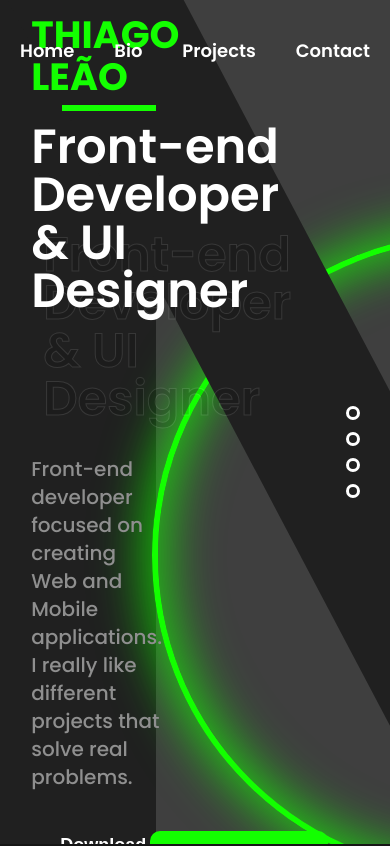
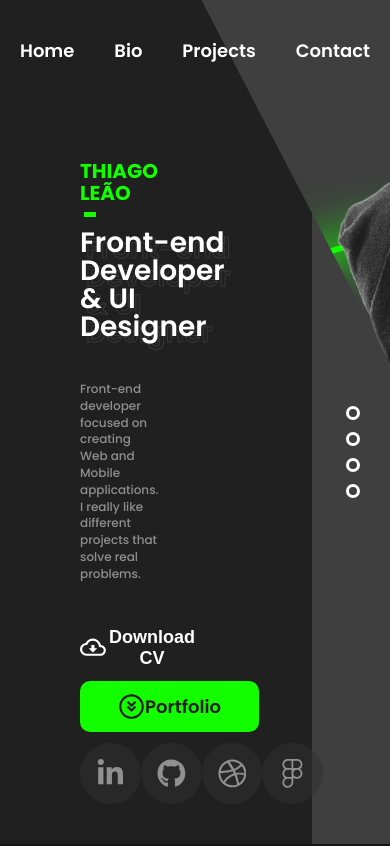
Before and after one commit to ThiagoLeaoDev/Portfolio_old, a Next.js app: page / in a window 390 px wide. Shown: the top 846 px of the page. Built offline with nearby package versions, Linux system fonts and the light colour scheme.

Commit message:
responsivity hero section

```diff
--- a/pages/index.js
+++ b/pages/index.js
@@ -7,7 +7,7 @@ import {
   HiOutlineMail,
   HiOutlineLocationMarker,
 } from "react-icons/hi";
-import { FaInstagram, FaGithub, FaDribbble, FaBehance } from "react-icons/fa";
+import { FaLinkedinIn, FaGithub, FaDribbble, FaFigma } from "react-icons/fa";
 import { BiCodeBlock, BiLayout, BiMobile, BiRocket } from "react-icons/bi";
 
 import * as SC from "../styles/mainStyle";
@@ -51,19 +51,13 @@ export default function Home() {
         <SC.CircleNav to="projects" spy={true} smooth={true} />
         <SC.CircleNav to="contact" spy={true} smooth={true} />
       </SC.ContainerNavigationRight>
-      <SC.ContainerMainBG>
-        <SC.LeftBG></SC.LeftBG>
-        <SC.RightBG></SC.RightBG>
-      </SC.ContainerMainBG>
+
       <SC.SectionHero id="home">
+        <SC.GroupLeftRight>
           <SC.ContainerLeft>
-          <SC.ContentLeft>
             <SC.Name>THIAGO LEÃO</SC.Name>
             <SC.Line />
             <SC.TitleMain>Front-end Developer &amp; UI Designer</SC.TitleMain>
-            <SC.TitleMainStroke>
-              Front-end Developer &amp; UI Designer
-            </SC.TitleMainStroke>
             <SC.Description>
               Front-end developer focused on creating Web and Mobile
               applications. I really like different projects that solve real
@@ -81,7 +75,7 @@ export default function Home() {
             </SC.ContainerButtonsMain>
             <SC.ContainerSocial>
               <SC.CircleSocial>
-                <FaInstagram color="white" size="1.8em" />
+                <FaLinkedinIn color="white" size="1.8em" />
               </SC.CircleSocial>
               <SC.CircleSocial>
                 <FaGithub color="white" size="1.8em" />
@@ -90,11 +84,9 @@ export default function Home() {
                 <FaDribbble color="white" size="1.8em" />
               </SC.CircleSocial>
               <SC.CircleSocial>
-                <FaBehance color="white" size="1.8em" />
+                <FaFigma color="white" size="1.8em" />
               </SC.CircleSocial>
             </SC.ContainerSocial>
-          </SC.ContentLeft>
-          <SC.RotateBG />
           </SC.ContainerLeft>
           <SC.ContainerRight>
             <SC.ContainerImage>
@@ -108,6 +100,7 @@ export default function Home() {
               <SC.Circle />
             </SC.ContainerImage>
           </SC.ContainerRight>
+        </SC.GroupLeftRight>
       </SC.SectionHero>
 
       <SC.SectionAbout id="about">
@@ -289,7 +282,7 @@ export default function Home() {
                       href="https://www.google.com/maps/place/São+Vicente,+State+of+São+Paulo/@-23.9541785,-46.4661425,13z/data=!3m1!4b1!4m5!3m4!1s0x94ce1be795087ec7:0xe6e95e9915fa8605!8m2!3d-23.9603273!4d-46.3968727"
                       target="_blank"
                     >
-                      Santos, SP, Brazil
+                      São Vicente, SP, Brazil
                     </SC.LinkAction>
                   </SC.TextContactInfo>
                 </SC.ContainerContactInfoItem>
@@ -301,6 +294,11 @@ export default function Home() {
             </SC.ContainerContactForm>
           </SC.ContainerContact>
         </SC.Content>
+        <SC.Footer>
+          <SC.TextFooter>
+            © 2022 Thiago Leão. All rights reserved.
+          </SC.TextFooter>
+        </SC.Footer>
       </SC.SectionContact>
     </SC.Main>
   );
--- a/styles/mainStyle.js
+++ b/styles/mainStyle.js
@@ -11,37 +11,6 @@ export const Main = styled.div`
   background-color: ${({ theme }) => theme.colors.BgSecondary};
 `;
 
-export const ContainerMainBG = styled.div`
-  position: absolute;
-  width: 100vw;
-  height: 100vh;
-  display: flex;
-  flex-direction: row;
-  align-items: center;
-`;
-
-export const LeftBG = styled.div`
-  width: 40%;
-  height: 100%;
-  background-color: ${({ theme }) => theme.colors.BgPrimary};
-`;
-
-export const RightBG = styled.div`
-  width: 60%;
-  height: 100%;
-  background-color: ${({ theme }) => theme.colors.BgSecondary};
-`;
-
-
-export const SectionHero = styled.div`
-  width: 100%;
-  max-width: 1920px;
-  height: 100vh;
-  display: flex;
-  flex-direction: row;
-  align-items: center;
-  justify-content: center;
-`;
 
 export const ContainerMenu = styled.div`
   z-index: 100;
@@ -92,77 +61,115 @@ export const MenuLink = styled(Link)`
   }
 `;
 
-export const ContainerLeft = styled.div`
-  position: relative;
-  width: 40%;
+export const ContainerNavigationRight = styled.div`
+  z-index: 100;
+  position: fixed;
   height: 100vh;
-  display: flex;
-  flex-direction: column;
-  align-items: flex-end;
-  justify-content: center;
-  background-color: ${({ theme }) => theme.colors.BgPrimary};
-`;
-
-export const RotateBG = styled.span`
-  z-index: 1;
-  position: absolute;
-  right: -240px;
-  width: 100%;
-  height: 200vh;
+  width: 15px;
   display: flex;
   flex-direction: column;
   align-items: center;
-  justify-content: space-around;
-  background-color: ${({ theme }) => theme.colors.BgPrimary};
-  transform: rotate(-27.8deg);
+  justify-content: center;
+  right: 0;
+  padding: 30px;
+
 `;
 
-export const ContentLeft = styled.div`
-  z-index: 2;
-  max-width: 590px;
-  width: 80%;
-  padding-top: 240px;
+export const CircleNav = styled(Link)`
+  z-index: 100;
+  width: 8px;
+  height: 8px;
+  border-radius: 50%;
+  border: 3px solid ${({ theme }) => theme.colors.Base};
+  margin: 6px 0;
+  transition: 0.3s ease;
+
+  &:hover{
+    cursor: pointer;
+    background-color: ${({ theme }) => theme.colors.Primary};
+    box-shadow: 0px 0px 10px 5px rgba(19,255,0,0.2);
+    border: 3px solid ${({ theme }) => theme.colors.Primary};
+  }
+`;
+
+export const SectionHero = styled.div`
+  width: 100%;
+  height: 100vh;
+  display: flex;
+  flex-direction: row;
+  align-items: center;
+  justify-content: center;
+  background: linear-gradient(90deg, ${({ theme }) => theme.colors.BgPrimary} 80%, ${({ theme }) => theme.colors.BgSecondary} 20%);
+`;
+
+export const GroupLeftRight = styled.div`
+  width: 100%;
+  max-width: 1920px;
+  height: 100%;
+  display: flex;
+  flex-direction: row;
+  align-items: center;
+`;
+
+export const ContainerLeft = styled.div`
+  width: 40%;
+  min-height: 100%;
   display: flex;
   flex-direction: column;
   align-items: flex-start;
   justify-content: center;
+  padding: 120px 80px 0 80px;
+  box-sizing: border-box;
+  background-color: ${({ theme }) => theme.colors.BgPrimary};
+
+  @media only screen and (max-width: 1440px) {
+    width: 45%;
+  }
 `;
 
 export const Name = styled.h2`
   color: ${({ theme }) => theme.colors.Primary};
   font-weight: 700;
   margin-bottom: 8px;
+  font-size: clamp(20px, 2.2vw, 38px);
 `;
 
 export const Line = styled.span`
   width: 75%;
 
-  height: 6px;
+  height: 5px;
   background-color: ${({ theme }) => theme.colors.Primary};
   align-self: flex-end;
   margin-bottom: 12px;
 `;
 
 export const TitleMain = styled.h1`
+  position: relative;
   z-index: 2;
   color: ${({ theme }) => theme.colors.TextPrimary};
   font-weight: 600;
-`;
+  margin-bottom: 40px;
+  font-size: clamp(28px, 2.4vw, 48px);
 
-export const TitleMainStroke = styled.h1`
-  -webkit-text-stroke-width: 1px;
-  -webkit-text-stroke-color: ${({ theme }) => theme.colors.TextPrimary};
-  margin-top: -84px;
-  margin-left: 12px;
-  margin-bottom: 32px;
-  font-weight: 600;
-  opacity: 0.1;
+  &:after{
+    content: "Front-end Developer & UI Designer";
+    position: absolute;
+    -webkit-text-stroke-width: 1px;
+    -webkit-text-stroke-color: ${({ theme }) => theme.colors.TextPrimary};
+    color: transparent;
+    left: 6px;
+    top: 6px;
+    font-weight: 600;
+    opacity: 0.1;
+    font-size: clamp(28px, 2.4vw, 48px);
+  }
 `;
 
 export const Description = styled.h5`
   font-weight: 500;
   color: ${({ theme }) => theme.colors.TextSecondary};
   margin-bottom: 32px;
+  font-size: clamp(12px, 1.4vw, 20px);
 `;
 
 export const ContainerButtonsMain = styled.div`
@@ -171,7 +178,8 @@ export const ContainerButtonsMain = styled.div`
   flex-direction: row;
   align-items: center;
   justify-content: space-between;
-  margin-bottom: 120px;
+  flex-wrap: wrap;
+  margin-bottom: 3vw;
 `;
 
 export const ButtonCV = styled.button`
@@ -211,7 +219,6 @@ export const ButtonPortfolio = styled(Link)`
   font-weight: 600;
   font-size: 18px;
   transition: 0.3s ease;
-
   &:hover{
     cursor: pointer;
     transform: translateY(2px);
@@ -224,15 +231,15 @@ export const ButtonPortfolio = styled(Link)`
 export const ContainerSocial = styled.div`
   z-index: 2;
   bottom: 100px;
-  max-width: 590px;
-  width: 55%;
+  max-width: 300px;
+  width: 100%;
   display: flex;
   flex-direction: row;
   align-items: center;
   justify-content: space-between;
 `;
 
-export const CircleSocial = styled.a  `
+export const CircleSocial = styled.a`
   display: flex;
   flex-direction: row;
   align-items: center;
@@ -242,7 +249,6 @@ export const CircleSocial = styled.a  `
   border-radius: 50%;
   opacity: .5;
   transition: 0.3s ease;
-
   &:hover{
     cursor: pointer;
     opacity: 1;
@@ -251,18 +257,29 @@ export const CircleSocial = styled.a  `
 
 export const ContainerRight = styled.div`
   width: 60%;
-  height: 100vh;
+  height: 100%;
   display: flex;
-  flex-direction: row;
-  align-items: flex-end;
-  justify-content: space-between;
+  flex-direction: column;
+  align-items: flex-start;
+  justify-content: flex-end;
+  padding-left: 50px;
+  padding-top: 50px;
+  padding-bottom: 50px;
+  background-color: ${({ theme }) => theme.colors.BgSecondary};
+  clip-path: polygon(0% 0%, 100% 0%, 100% 100%, 46% 100%);
+
+  @media only screen and (max-width: 1440px) {
+    width: 55%;
+    clip-path: polygon(0% 0%, 100% 0%, 100% 100%, 58vh 100%);
+  }
 `;
 
 export const ContainerImage = styled.div`
   position: relative;
-  width: 440px;
+  max-width: 440px;
+  width: 40vh;
   height: 80vh;
-  margin-left: 126px;
+  margin-left: 5%;
 `;
 
 export const MainImage = styled(Image)`
@@ -279,35 +296,6 @@ export const Circle = styled.div`
   box-shadow: 0px 0px 50px 9px rgba(19,255,0,0.7), rgba(19,255,0,0.7) 0px 0px 50px 9px inset;
 `;
 
-export const ContainerNavigationRight = styled.div`
-  z-index: 100;
-  position: fixed;
-  height: 100vh;
-  width: 15px;
-  display: flex;
-  flex-direction: column;
-  align-items: center;
-  justify-content: center;
-  right: 0;
-  padding: 30px;
-`;
-
-export const CircleNav = styled(Link)`
-  z-index: 100;
-  width: 8px;
-  height: 8px;
-  border-radius: 50%;
-  border: 3px solid ${({ theme }) => theme.colors.Base};
-  margin: 6px 0;
-  transition: 0.3s ease;
-
-  &:hover{
-    cursor: pointer;
-    background-color: ${({ theme }) => theme.colors.Primary};
-    box-shadow: 0px 0px 10px 5px rgba(19,255,0,0.2);
-    border: 3px solid ${({ theme }) => theme.colors.Primary};
-  }
-`;
 
 // ----------------------- ABOUT ME -----------------------
 
@@ -409,6 +397,13 @@ export const ContainerServices = styled.div`
   flex-wrap: wrap;
 `;
 
+export const TextServices = styled.p`
+  color: ${({ theme }) => theme.colors.TextPrimary};
+  margin-left: 8px;
+  font-size: 20px;
+  font-weight: 500;
+`;
+
 export const BoxIconTextServices = styled.div`
   width: 250px;
   display: flex;
@@ -417,13 +412,14 @@ export const BoxIconTextServices = styled.div`
   justify-content: left;
   padding: 40px 0;
   margin: 0 100px;
-`;
 
-export const TextServices = styled.p`
-  color: ${({ theme }) => theme.colors.TextPrimary};
-  margin-left: 8px;
-  font-size: 20px;
-  font-weight: 500;
+  @media only screen and (max-width: 1440px) {
+    flex-direction: column;
+
+    ${TextServices}{
+      margin-top: 12px;
+    }
+  }
 `;
 
 export const ContainerEducationJobs = styled(Content)`
@@ -431,16 +427,6 @@ export const ContainerEducationJobs = styled(Content)`
   width: 100%;
   max-width: 1920px;
   padding: 86px 0;
-`;
-
-export const ContainerColumnsEducationJobs = styled.div`
-  width: 84%;
-  max-width: 700px;
-  margin-bottom: 100px;
-  display: flex;
-  flex-wrap: wrap;
-  flex-direction: row;
-  justify-content: space-between;
 `;
 
 export const TitleColumnEducationJobs = styled.h3`
@@ -477,6 +463,35 @@ export const InstitutionEducationJobs = styled.p`
   font-weight: 500;
 `;
 
+export const ContainerColumnsEducationJobs = styled.div`
+  width: 84%;
+  max-width: 700px;
+  margin-bottom: 100px;
+  display: flex;
+  flex-wrap: wrap;
+  flex-direction: row;
+  justify-content: space-between;
+
+  @media only screen and (max-width: 720px) {
+    flex-direction: column;
+
+    ${TitleColumnEducationJobs}{
+      text-align: center;
+    }
+
+    ${DateEducationJobs}{
+      text-align: center;
+    }
+
+    ${TitleEducationJobs}{
+      text-align: center;
+    }
+
+    ${InstitutionEducationJobs}{
+      text-align: center;
+    }
+  }
+`;
 
 // ----------------------- PROJECTS -----------------------
 
@@ -542,14 +557,18 @@ export const SectionContact = styled.div`
 `;
 
 export const ContainerContact = styled.div`
-  width: 100%;
+  width: 90%;
   max-width: 1920px;
-  height: 440px;
+  height: 300px;
   display: flex;
   flex-direction: row;
   justify-content: center;
   align-items: center;
   border-radius: 33px;
+
+  @media (max-width: 768px) {
+    flex-direction: column;
+  }
 `;
 
 export const ContainerContactInfo = styled.div`
@@ -635,6 +654,7 @@ export const LineContact = styled.span`
 
 export const ContainerContactForm = styled.div`
   max-width: 831px;
+  width: 100%;
   height: 100%;
   display: flex;
   flex-direction: column;
@@ -652,9 +672,14 @@ export const FormContact = styled.form`
   flex-wrap: wrap;
   align-items: flex-start;
   justify-content: flex-start;
-  width: 100%;
+  width: 90%;
   max-width: 731px;
   padding: 0 50px;
+
+  @media (max-width: 768px) {
+    flex-direction: column;
+    padding: 0;
+  }
 `;
 
 export const GroupLabelInput = styled.div`
@@ -743,3 +768,23 @@ export const ContainerButton = styled.div`
   align-items: center;
   justify-content: flex-end;
 `;
+
+export const Footer = styled.footer`
+  position: absolute;
+  bottom: 0;
+  display: flex;
+  flex-direction: row;
+  align-items: center;
+  justify-content: center;
+  width: 100%;
+  background-color: ${({ theme }) => theme.colors.BgPrimary};
+  padding: 20px 100px;
+  box-sizing: border-box;
+`;
+
+export const TextFooter = styled.p`
+  color: ${({ theme }) => theme.colors.TextSecondary};
+  font-size: 14px;
+  font-weight: 500;
+  text-align: center;
+`;
```
Also changed, not shown: 1 other file (tests, documents, lock files or other folders). Lines whose indentation alone changed are shown as unchanged.
